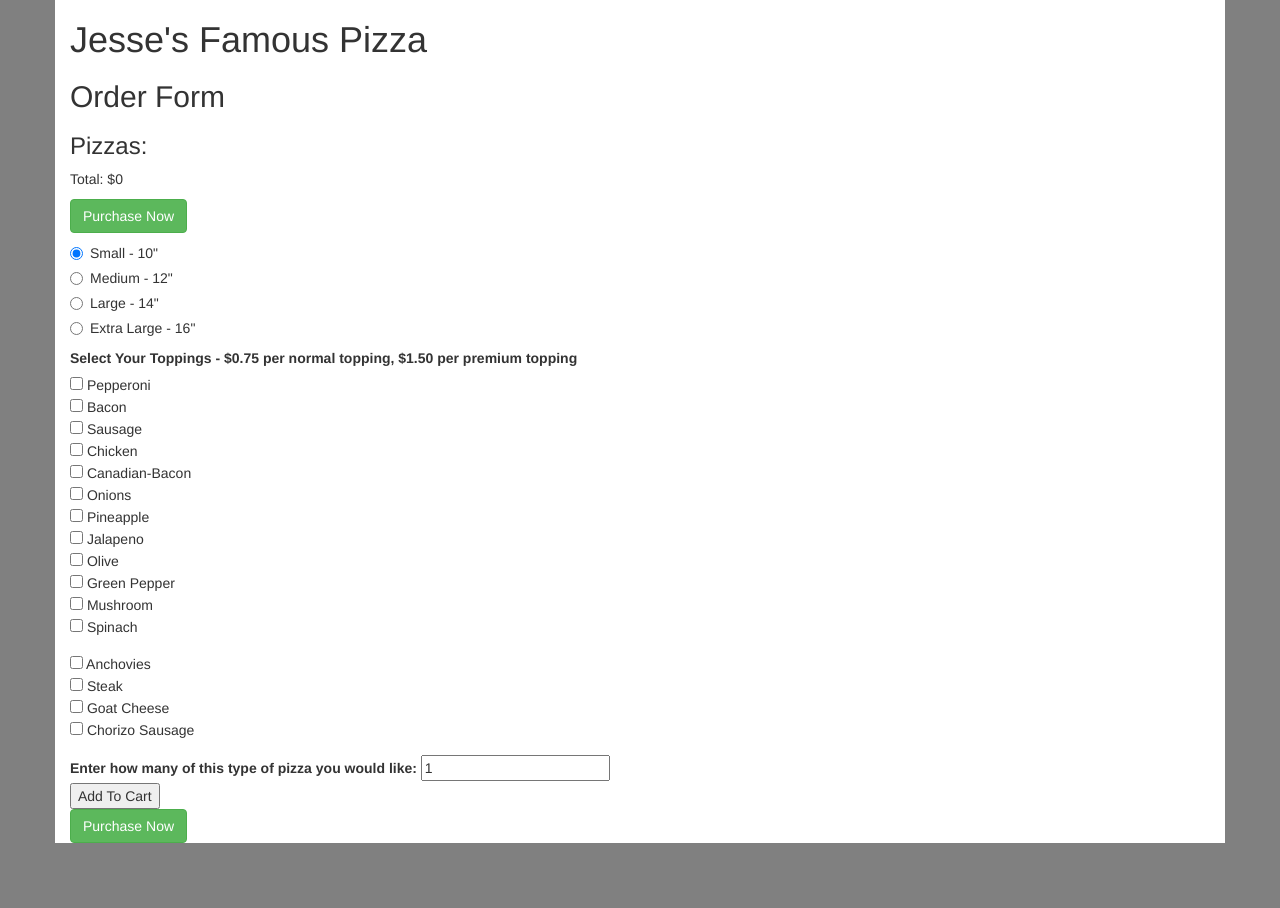
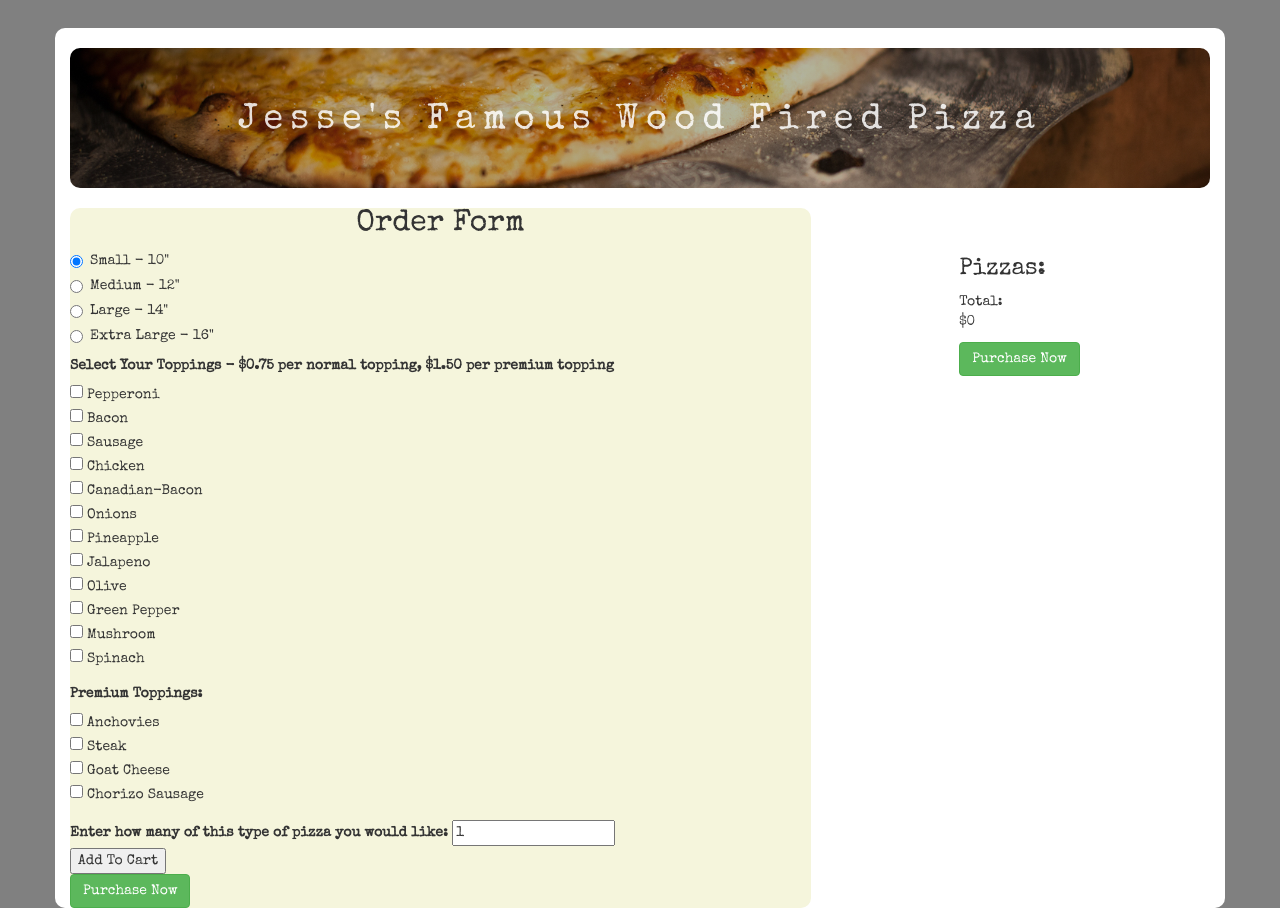
Before and after one commit to JBryan22/pizza-shop, a plain HTML site: page index.html in a window 1280 px wide. Before the commit the page ends 843 px from the top, so only its background shows below. Drawn offline with nearby package versions, Linux system fonts and the light colour scheme.

Commit message:
Add some css styling

```diff
--- a/css/styles.css
+++ b/css/styles.css
@@ -1,9 +1,51 @@
 body {
   background-color: grey;
+  font-family: "Special Elite", cursive, serif;
+}
+
+header {
+  text-align: center;
+  color:rgba(255, 255, 255, 0.85);
+  height: 10em;
+  background-image:linear-gradient(
+    rgba(0, 0, 0, 0.3),
+    rgba(0, 0, 0, 0.3)
+    ),
+    url('../img/banner.jpg');
+    background-position: center;
+    background-size: cover;
+    border-radius: 10px;
+}
+
+h1 {
+  padding-top: 1.5em;
+  letter-spacing: 0.2em;
+}
+
+h2 {
+  position:relative;
+  text-align: center;
+}
+
+main {
+  border-radius: 10px;
+  background-color: beige;
+  position:relative;
+  width:65%;
 }
 
 .container {
   background-color: white;
+  margin-top: 2em;
+  border-radius: 10px;
+}
+
+.side-bar {
+  top: 2em;
+  right: 20px;
+  left: 120%;
+
+  position:absolute;
 }
 
 .side-form-details {
--- a/index.html
+++ b/index.html
@@ -1,6 +1,7 @@
 <!DOCTYPE html>
 <html>
   <head>
+    <link href="https://fonts.googleapis.com/css?family=Special+Elite" rel="stylesheet">
     <link href="https://maxcdn.bootstrapcdn.com/bootstrap/3.3.7/css/bootstrap.min.css" rel="stylesheet" integrity="sha384-BVYiiSIFeK1dGmJRAkycuHAHRg32OmUcww7on3RYdg4Va+PmSTsz/K68vbdEjh4u" crossorigin="anonymous">
     <link href="css/styles.css" rel="stylesheet" type="text/css">
     <link href="https://fonts.googleapis.com/css?family=Alegreya+Sans|Gloria+Hallelujah" rel="stylesheet">
@@ -15,11 +16,12 @@
   <body>
     <div class="container">
       <header>
-        <h1>Jesse's Famous Pizza</h1>
+        <h1>Jesse's Famous Wood Fired Pizza</h1>
       </header>
+
       <main>
-        <h2>Order Form</h2>
 
+        <section class="side-bar">
           <div class="side-total">
             <h3>Pizzas:</h3>
             <ul>
@@ -32,6 +34,9 @@
             <p>Total: $<span class="total">0</span></p>
             <button type="click" class="purchase btn btn-success">Purchase Now</button>
           </div>
+        </section>
+
+        <h2>Order Form</h2>
 
         <form id="order-form">
           <div class="radio">
@@ -59,7 +64,7 @@
             </label>
           </div>
 
-          <div class="form-group">
+          <div class="form-group toppings">
             <label>Select Your Toppings - $0.75 per normal topping, $1.50 per premium topping </label><br>
             <input type="checkbox" name="toppings" value="Pepperoni"> Pepperoni<br>
             <input type="checkbox" name="toppings" value="Bacon"> Bacon<br>
@@ -75,7 +80,8 @@
             <input type="checkbox" name="toppings" value="Spinach"> Spinach<br>
           </div>
 
-          <div class="form-group">
+          <div class="form-group premium">
+            <label>Premium Toppings:</label><br>
             <input type="checkbox" name="premium-toppings" value="Anchovies"> Anchovies<br>
             <input type="checkbox" name="premium-toppings" value="Steak"> Steak<br>
             <input type="checkbox" name="premium-toppings" value="Goat"> Goat Cheese<br>
--- a/js/scripts.js
+++ b/js/scripts.js
@@ -95,7 +95,7 @@ $(function(){
 
       total += newPizza.getPrice();
 
-      $(".details").click(function(){
+      $(".details").last().click(function(){
         $(".side-form-pizza-size").text(newPizza.size);
         $(".side-form-pizza-toppings").text(newPizza.toppings.length === 0 && newPizza.premium.length === 0 ? 'Only Cheese' : newPizza.toppings + " " + newPizza.premium);
         $(".side-form-details").show();
```
Also changed, not shown: img/banner.jpg (added). Lines whose indentation alone changed are shown as unchanged.
